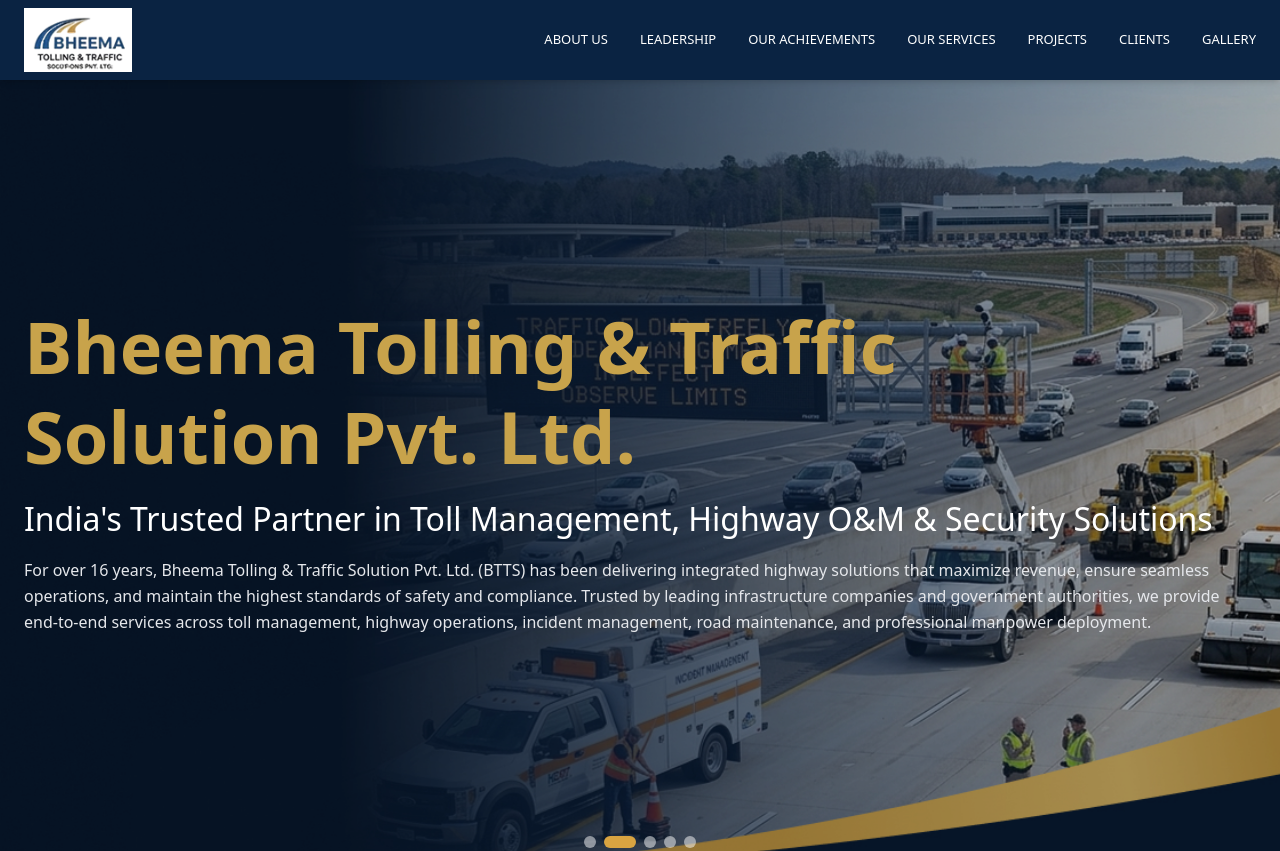
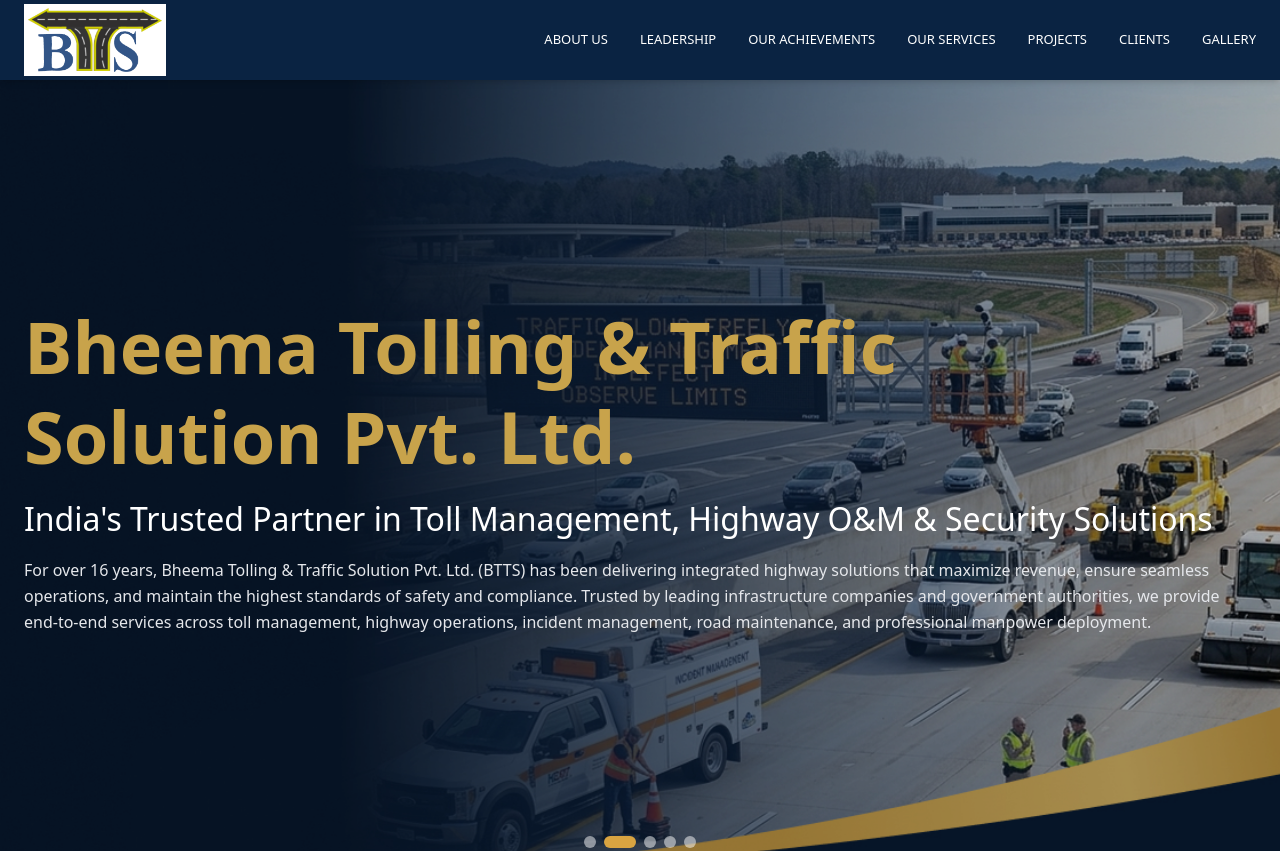
Before and after one commit to westhilldeveloper/bheema, a Next.js app: page /Tolling in a window 1280 px wide. Shown: the top 851 px of the page. Built offline with nearby package versions, Linux system fonts and the light colour scheme.

Commit message:
fixes from msthero

```diff
--- a/app/Tolling/components/ClientsDetails.jsx
+++ b/app/Tolling/components/ClientsDetails.jsx
@@ -2,7 +2,7 @@
   const clients = [
     "/clients/adani.png",
     "/clients/Ayushajay_Construction_Pvt._Ltd.png",
-    "/clients/Essel_infra.png",
+    "/clients/Essel_Infra.png",
     "/clients/Irrigation___Flood_Control_Department__Govt._of_Delhi.png",
     "/clients/KMC.png",
     "/clients/LNT.png",
@@ -11,7 +11,7 @@
     "/clients/NHIT.png",
     "/clients/Pink_City_Expressway.png",
     "/clients/Sadbhav_Engineering.png",
-    "/clients/Welspun.png",
+    "/clients/welspun.png",
 
   ];
 
@@ -46,7 +46,7 @@
               <img
                 src={logo}
                 alt="client logo"
-                className="max-h-[60px] w-auto max-w-full object-contain sm:max-h-[70px] md:max-h-[85px] lg:max-h-[100px] xl:max-h-[120px]"
+                className="h-full w-full object-contain p-1"
               />
             </div>
           ))}
--- a/app/Tolling/components/Footer.js
+++ b/app/Tolling/components/Footer.js
@@ -89,12 +89,12 @@
           © {currentYear} BHEEMA GROUP. All Rights Reserved.
         </p>
 
-        <div className="flex items-center gap-4 md:gap-5 text-base sm:text-lg">
+        {/* <div className="flex items-center gap-4 md:gap-5 text-base sm:text-lg">
           <FaFacebookF className="cursor-pointer hover:text-[#D9A441] transition-colors" />
           <FaLinkedinIn className="cursor-pointer hover:text-[#D9A441] transition-colors" />
           <FaInstagram className="cursor-pointer hover:text-[#D9A441] transition-colors" />
           <FaYoutube className="cursor-pointer hover:text-[#D9A441] transition-colors" />
-        </div>
+        </div> */}
       </div>
 
       {/* Terms & Privacy */}
--- a/app/Tolling/components/Navbar.js
+++ b/app/Tolling/components/Navbar.js
@@ -55,9 +55,9 @@
     <header className="sticky top-0 z-50 bg-[#0A2342] text-white shadow-md">
       <div className="max-w-8xl mx-auto px-6 h-20 flex items-center justify-between">
         {/* Logo */}
-        <div className="flex bg-white items-center">
+        <div className="flex bg-white p-1 items-center">
           <Image
-            src="/images/trolling_logo.png"
+            src="/images/asset/logos/trolling.png"
             alt="Bheema Group Logo"
             width={90}
             height={80}
--- a/app/components/Footer.js
+++ b/app/components/Footer.js
@@ -89,12 +89,12 @@
           © {currentYear} BHEEMA GROUP. All Rights Reserved.
         </p>
 
-        <div className="flex items-center gap-4 md:gap-5 text-base sm:text-lg">
+        {/* <div className="flex items-center gap-4 md:gap-5 text-base sm:text-lg">
           <FaFacebookF className="cursor-pointer hover:text-[#D9A441] transition-colors" />
           <FaLinkedinIn className="cursor-pointer hover:text-[#D9A441] transition-colors" />
           <FaInstagram className="cursor-pointer hover:text-[#D9A441] transition-colors" />
           <FaYoutube className="cursor-pointer hover:text-[#D9A441] transition-colors" />
-        </div>
+        </div> */}
       </div>
 
       {/* Terms & Privacy */}
```
